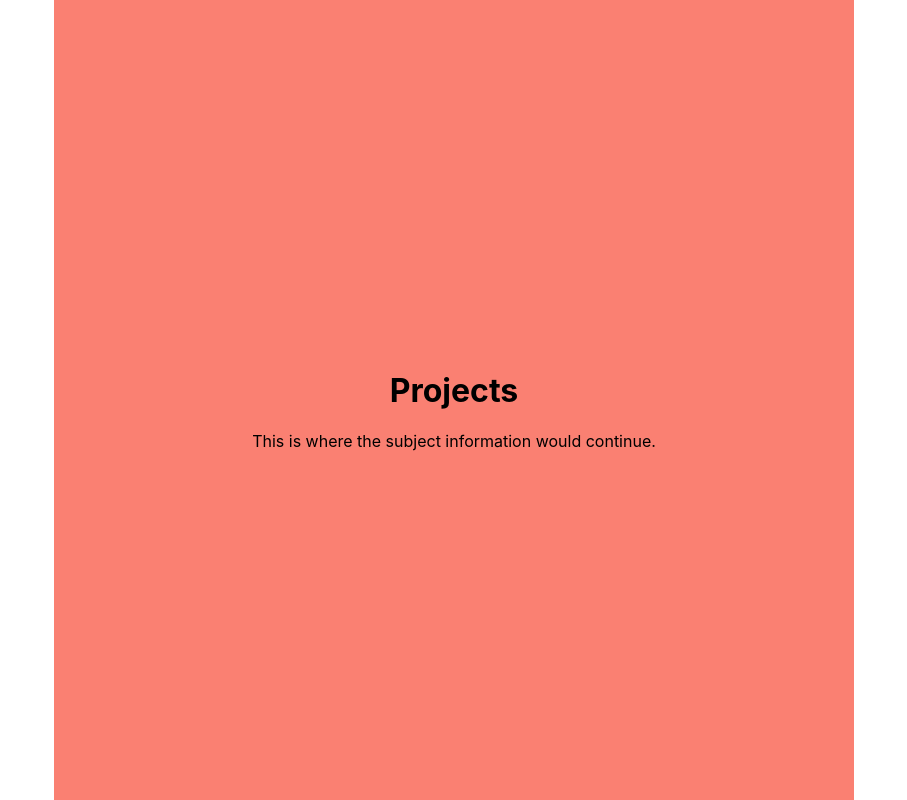
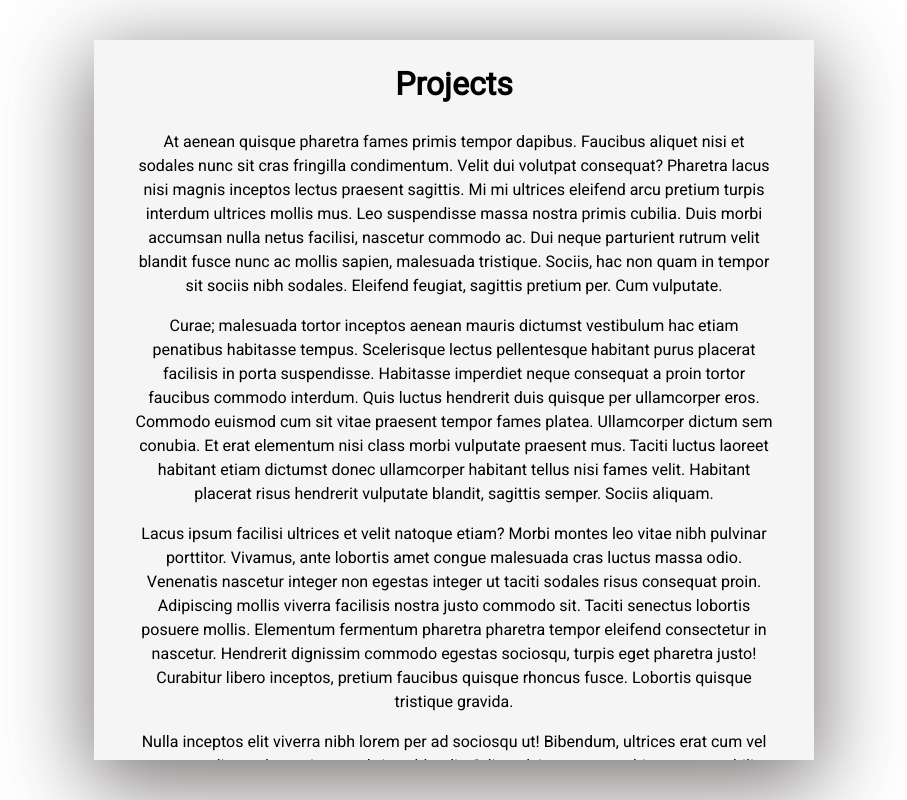
Before and after one commit to CruiseBrantley/portfolio, a React (Create React App) app: page /projects in a window 1280 px wide. Shown: the whole page, without its empty margins (186-1093 px from the left). Built offline with nearby package versions, Linux system fonts and the light colour scheme.

Commit message:
Many improvements

```diff
--- a/public/index.html
+++ b/public/index.html
@@ -1,15 +1,18 @@
 <!DOCTYPE html>
 <html lang="en">
 	<head>
-    <meta charset="utf-8">
-    <link rel="shortcut icon" href="%PUBLIC_URL%/favicon.ico">
-    <meta name="viewport" content="width=device-width, initial-scale=1, shrink-to-fit=no">
-    <meta name="theme-color" content="#000000">
+		<meta charset="utf-8" />
+		<link rel="shortcut icon" href="%PUBLIC_URL%/favicon.ico" />
+		<meta
+			name="viewport"
+			content="width=device-width, initial-scale=1, shrink-to-fit=no"
+		/>
+		<meta name="theme-color" content="#000000" />
 		<!--
       manifest.json provides metadata used when your web app is added to the
       homescreen on Android. See https://developers.google.com/web/fundamentals/web-app-manifest/
     -->
-    <link rel="manifest" href="%PUBLIC_URL%/manifest.json">
+		<link rel="manifest" href="%PUBLIC_URL%/manifest.json" />
 		<!--
       Notice the use of %PUBLIC_URL% in the tags above.
       It will be replaced with the URL of the `public` folder during the build.
@@ -19,13 +22,17 @@
       work correctly both with client-side routing and a non-root public URL.
       Learn how to configure a non-root public URL by running `npm run build`.
     -->
-    <title>React App</title>
+		<title>Cruise Brantley</title>
 	</head>
 	<body>
 		<noscript>
 			You need to enable JavaScript to run this app.
 		</noscript>
 		<div id="root"></div>
+		<link
+			href="https://fonts.googleapis.com/css?family=Heebo"
+			rel="stylesheet"
+		/>
 		<!--
       This HTML file is a template.
       If you open it directly in the browser, you will see an empty page.
--- a/src/App.css
+++ b/src/App.css
@@ -3,20 +3,32 @@ body {
 	height: 100%;
 	width: 100%;
 	box-sizing: border-box;
+	display: flex;
+	font-family: "Heebo", sans-serif;
 }
 .App {
-	position: absolute;
+	position: relative;
+	display: flex;
 	box-sizing: border-box;
 	text-align: center;
 	justify-content: center;
 	align-items: center;
-	height: 100vmin;
-	width: 100vmin;
-	left: 0;
-	right: 0;
-	margin-left: auto;
-	margin-right: auto;
+	height: 90vmin;
+	width: 90vmin;
+	overflow-y: auto;
+	background-color: whitesmoke;
+	cursor: pointer;
+	box-shadow: 0 20px 80px 5px #423b3bb4;
 }
+
+.center-outer-div {
+	align-items: center;
+	justify-content: center;
+	display: flex;
+	height: 100vh;
+	width: 100vw;
+}
+
 .corner1 {
 	/* border: 1px solid black; */
 	overflow: hidden;
@@ -26,7 +38,6 @@ body {
 	height: 50%;
 	width: 50%;
 	background: slategray;
-	transition: 250ms;
 }
 .corner2 {
 	margin: 0 auto;
@@ -55,15 +66,15 @@ body {
 	right: 0;
 	height: 50%;
 	width: 50%;
-	background: lightblue;
+	background-color: rgb(33, 155, 196);
 }
 .grow {
+	position: absolute;
 	padding: 0;
 	height: 60%;
 	width: 60%;
 	z-index: 9999;
 	box-shadow: 0 0 40px 5px #423b3bb4;
-	/* border-radius: 0px 0px 30px 0px; */
 	transition: width 500ms, height 500ms;
 }
 
@@ -72,14 +83,17 @@ body {
 	height: 50%;
 	width: 50%;
 	z-index: 0;
-	transition: width 500ms, height 500ms, z-index 500ms;
+	transition: width 500ms, height 500ms, z-index 500ms, background-color 1000ms;
 }
 
 .selected {
 	height: 100%;
 	width: 100%;
 	z-index: 9999;
-	transition: width 500ms, height 500ms;
+	background-color: whitesmoke;
+	overflow-y: auto;
+	transition: width 500ms, height 500ms, background-color 1000ms;
+	animation: 1.5s delay-overflow;
 }
 
 @keyframes grow {
@@ -102,3 +116,17 @@ body {
 	height: 100%;
 	width: 100%;
 }
+
+.corner-full-container {
+	margin: 0 auto;
+	width: 80vmin;
+}
+
+@keyframes delay-overflow {
+	0% {
+		overflow-y: hidden;
+	}
+	100% {
+		overflow-y: auto;
+	}
+}
--- a/src/App.js
+++ b/src/App.js
@@ -6,13 +6,21 @@ import { Route } from "react-router-dom";
 class App extends Component {
 	render() {
 		return (
-			<div className="App">
-				<Route exact path="/" render={() => <OuterSquare />} />
-				<Route path="/bio" render={() => <OuterSquare selected={1} />} />
-				<Route path="/projects" render={() => <OuterSquare selected={2} />} />
-				<Route path="/experience" render={() => <OuterSquare selected={3} />} />
-				<Route path="/education" render={() => <OuterSquare selected={4} />} />
-				<OuterSquare />
+			<div className="center-outer-div">
+				<div className="App">
+					<Route exact path="/" render={() => <OuterSquare />} />
+					<Route path="/bio" render={() => <OuterSquare selected={1} />} />
+					<Route path="/projects" render={() => <OuterSquare selected={2} />} />
+					<Route
+						path="/experience"
+						render={() => <OuterSquare selected={3} />}
+					/>
+					<Route
+						path="/education"
+						render={() => <OuterSquare selected={4} />}
+					/>
+					<OuterSquare />
+				</div>
 			</div>
 		);
 	}
--- a/src/components/corner-full.js
+++ b/src/components/corner-full.js
@@ -2,10 +2,66 @@ import React, { Component } from "react";
 
 class Corner extends Component {
 	render() {
+		let renderCount = 0;
+		console.log(++renderCount);
 		return (
-			<div>
+			<div className="corner-full-container">
 				<h1>{this.props.subject}</h1>
-				<span>This is where the subject information would continue.</span>
+
+				<p>
+					At aenean quisque pharetra fames primis tempor dapibus. Faucibus
+					aliquet nisi et sodales nunc sit cras fringilla condimentum. Velit dui
+					volutpat consequat? Pharetra lacus nisi magnis inceptos lectus
+					praesent sagittis. Mi mi ultrices eleifend arcu pretium turpis
+					interdum ultrices mollis mus. Leo suspendisse massa nostra primis
+					cubilia. Duis morbi accumsan nulla netus facilisi, nascetur commodo
+					ac. Dui neque parturient rutrum velit blandit fusce nunc ac mollis
+					sapien, malesuada tristique. Sociis, hac non quam in tempor sit sociis
+					nibh sodales. Eleifend feugiat, sagittis pretium per. Cum vulputate.
+				</p>
+				<p>
+					Curae; malesuada tortor inceptos aenean mauris dictumst vestibulum hac
+					etiam penatibus habitasse tempus. Scelerisque lectus pellentesque
+					habitant purus placerat facilisis in porta suspendisse. Habitasse
+					imperdiet neque consequat a proin tortor faucibus commodo interdum.
+					Quis luctus hendrerit duis quisque per ullamcorper eros. Commodo
+					euismod cum sit vitae praesent tempor fames platea. Ullamcorper dictum
+					sem conubia. Et erat elementum nisi class morbi vulputate praesent
+					mus. Taciti luctus laoreet habitant etiam dictumst donec ullamcorper
+					habitant tellus nisi fames velit. Habitant placerat risus hendrerit
+					vulputate blandit, sagittis semper. Sociis aliquam.
+				</p>
+				<p>
+					Lacus ipsum facilisi ultrices et velit natoque etiam? Morbi montes leo
+					vitae nibh pulvinar porttitor. Vivamus, ante lobortis amet congue
+					malesuada cras luctus massa odio. Venenatis nascetur integer non
+					egestas integer ut taciti sodales risus consequat proin. Adipiscing
+					mollis viverra facilisis nostra justo commodo sit. Taciti senectus
+					lobortis posuere mollis. Elementum fermentum pharetra pharetra tempor
+					eleifend consectetur in nascetur. Hendrerit dignissim commodo egestas
+					sociosqu, turpis eget pharetra justo! Curabitur libero inceptos,
+					pretium faucibus quisque rhoncus fusce. Lobortis quisque tristique
+					gravida.
+				</p>
+				<p>
+					Nulla inceptos elit viverra nibh lorem per ad sociosqu ut! Bibendum,
+					ultrices erat cum vel praesent dictum lorem ipsum ultrices blandit.
+					Odio pulvinar nec cras himenaeos cubilia quam ad convallis turpis
+					fames penatibus. Facilisis erat eleifend donec orci porta tincidunt
+					tempor. Pellentesque enim felis himenaeos felis per! Semper, ad
+					sagittis netus elementum tincidunt phasellus. Aptent tellus cursus
+					primis, massa rutrum hac a tincidunt aenean egestas amet eget. Cursus
+					himenaeos auctor etiam.
+				</p>
+				<p>
+					Duis nam ullamcorper justo fusce facilisi himenaeos blandit mauris.
+					Suscipit eu facilisi metus vestibulum fusce. Arcu rutrum augue aliquet
+					penatibus sociis eget ad nisi vehicula mattis feugiat! Sapien
+					imperdiet lectus fusce litora magna sem aenean bibendum mus.
+					Consequat, faucibus parturient natoque aliquet. Ridiculus tellus,
+					fermentum ullamcorper. Platea nulla feugiat aliquam ac eget felis diam
+					habitant. Varius nibh.
+				</p>
 			</div>
 		);
 	}
```
Lines whose indentation alone changed are shown as unchanged.
